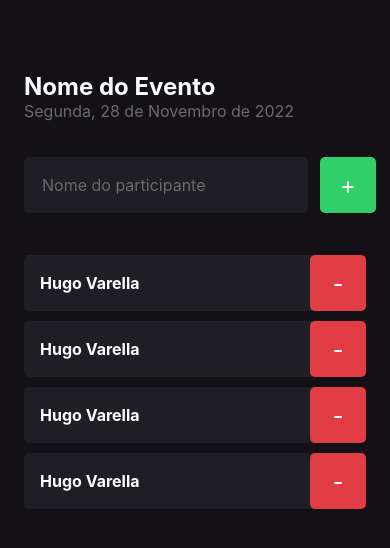
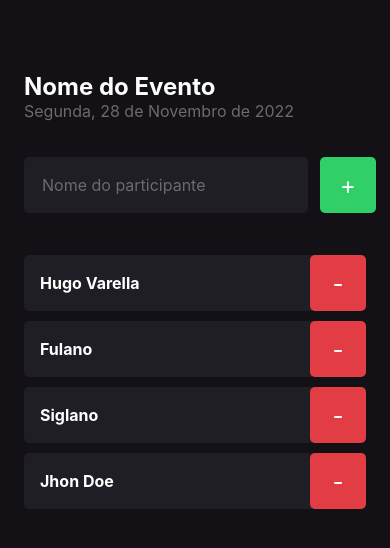
Before and after one commit to Hugovarellaa/ignite-react-native-chapter-1, a React Native app in the folder imhere/: screen / in a window 390 px wide. Shown: the top 548 px of the page. Built offline with nearby package versions, Linux system fonts and the light colour scheme.

Commit message:
Adicionando Dinamico o nome

```diff
--- a/imhere/src/components/Participant/index.tsx
+++ b/imhere/src/components/Participant/index.tsx
@@ -2,10 +2,14 @@ import { Text, View } from 'react-native'
 import { Button } from '../Button'
 import { participantStyles } from './styles'
 
-export function Participant() {
+interface ParticipantProps {
+  name: string
+}
+
+export function Participant({ name }: ParticipantProps) {
   return (
     <View style={participantStyles.container}>
-      <Text style={participantStyles.name}>Hugo Varella</Text>
+      <Text style={participantStyles.name}>{name}</Text>
       <Button title="-" type="DELETE" />
     </View>
   )
--- a/imhere/src/screens/Home/index.tsx
+++ b/imhere/src/screens/Home/index.tsx
@@ -19,10 +19,10 @@ export function Home() {
         <Button title="+" type="ADD" />
       </View>
 
-      <Participant />
-      <Participant />
-      <Participant />
-      <Participant />
+      <Participant name="Hugo Varella" />
+      <Participant name="Fulano" />
+      <Participant name="Siglano" />
+      <Participant name="Jhon Doe" />
     </View>
   )
 }
```
